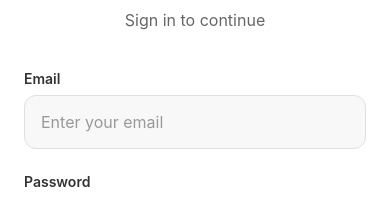
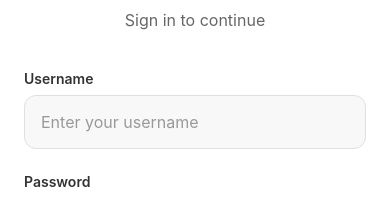
Before and after one commit to Baudoin10/Umuganda, a React Native app: screen /Login in a window 390 px wide. Shown: the part 286-484 px from the top of the page. Built offline with nearby package versions, Linux system fonts and the light colour scheme.

Commit message:
debuging

```diff
--- a/Screens/Login.jsx
+++ b/Screens/Login.jsx
@@ -1,3 +1,4 @@
+
 
 import React, { useState } from "react";
 import {
@@ -11,20 +12,44 @@ import {
   SafeAreaView,
   Alert,
 } from "react-native";
+import AsyncStorage from "@react-native-async-storage/async-storage";
 import { useNavigation } from "@react-navigation/native";
 
 const Login = () => {
-  const [email, setEmail] = useState("");
+  const [username, setUsername] = useState("");
   const [password, setPassword] = useState("");
   const navigation = useNavigation();
 
-  const handleLogin = () => {
-    if (email === "yvon@gmail.com" && password === "12345") {
-      // Navigate to Admin Dashboard
-      navigation.navigate("Dashboard");
-    } else {
-      // Navigate to Home
-      navigation.navigate("Home");
+  const handleLogin = async () => {
+    try {
+      // Call the login API
+      const response = await fetch("http://192.168.1.81:3000/api/v1/login", {
+        method: "POST",
+        headers: {
+          "Content-Type": "application/json",
+        },
+        body: JSON.stringify({ username, password }),
+      });
+
+      const data = await response.json();
+
+      if (response.ok) {
+        // Store the user role and token in AsyncStorage
+        await AsyncStorage.setItem("user", JSON.stringify(data.user));
+        await AsyncStorage.setItem("token", data.token);
+
+        // Navigate based on role
+        if (data.user.role === "admin") {
+          navigation.navigate("Dashboard");
+        } else {
+          navigation.navigate("Home");
+        }
+      } else {
+        Alert.alert("Login Failed", data.message || "Invalid credentials");
+      }
+    } catch (error) {
+      console.error(error);
+      Alert.alert("Error", "An error occurred during login. Please try again.");
     }
   };
 
@@ -42,14 +67,13 @@ const Login = () => {
 
           <View style={styles.form}>
             <View style={styles.inputGroup}>
-              <Text style={styles.label}>Email</Text>
+              <Text style={styles.label}>Username</Text>
               <TextInput
                 style={styles.input}
-                placeholder="Enter your email"
+                placeholder="Enter your username"
                 placeholderTextColor="#999"
-                value={email}
-                onChangeText={setEmail}
-                keyboardType="email-address"
+                value={username}
+                onChangeText={setUsername}
                 autoCapitalize="none"
               />
             </View>
--- a/Screens/Signup.jsx
+++ b/Screens/Signup.jsx
@@ -24,12 +24,15 @@ const Signup = () => {
 
   const handleSignup = async () => {
     try {
-      const response = await axios.post("http://localhost:3000/api/v1/users", {
-        firstName,
-        username,
-        email,
-        password,
-      });
+      const response = await axios.post(
+        "http://192.168.1.81:3000/api/v1/users",
+        {
+          firstName,
+          username,
+          email,
+          password,
+        }
+      );
       console.log(response.data);
       Toast.show({
         type: "success",
--- a/package.json
+++ b/package.json
@@ -10,6 +10,7 @@
     "web": "expo start --web"
   },
   "dependencies": {
+    "@react-native-async-storage/async-storage": "^2.1.0",
     "@react-navigation/bottom-tabs": "^7.2.0",
     "@react-navigation/native": "^7.0.14",
     "@react-navigation/stack": "^7.1.1",
```
Also changed, not shown: 1 other file (tests, documents, lock files or other folders).
